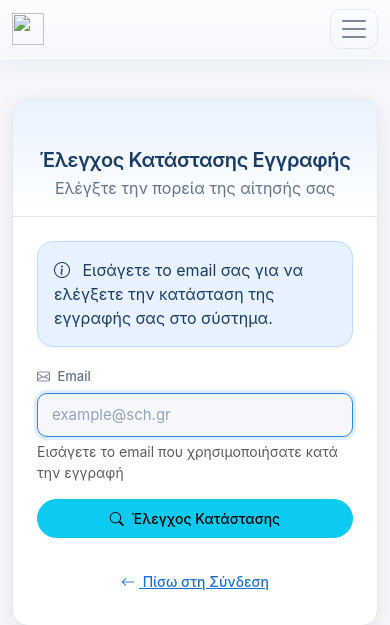
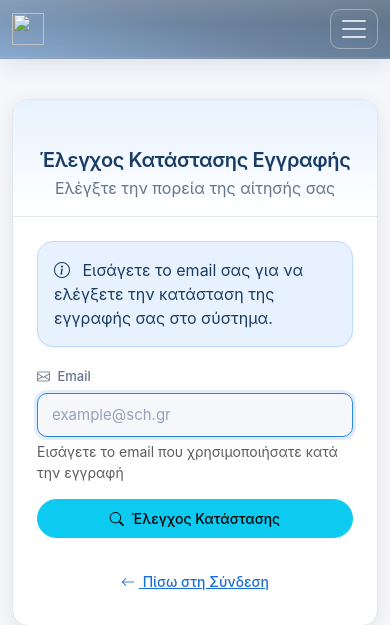
Before and after one commit to apettas/adeies5, a Django app: template templates/accounts/registration_status.html in a window 390 px wide. Shown: the top 625 px of the page. Run offline with Django 5.2, Linux system fonts and the light colour scheme; the template is opened without the code that fills it, so the values that code supplies are empty; some libraries are stand-ins or nearby versions.

Commit message:
style: match navbar liquid glass chrome to footer
Use the same dark translucent gradient, blur, and edge highlights on header and mobile tab bar so the glass effect is visible and consistent with the footer.

Co-authored-by: Cursor <cursoragent@cursor.com>

```diff
--- a/static/css/alkinoos-theme.css
+++ b/static/css/alkinoos-theme.css
@@ -41,15 +41,21 @@
     --radius-pill: 999px;
     --radius-input: 10px;
 
-    /* Liquid glass surfaces */
+    /* Liquid glass surfaces (κοινό chrome header/footer) */
     --glass-blur: blur(14px) saturate(150%);
-    --glass-bg-nav: rgba(255, 255, 255, 0.68);
-    --glass-bg-nav-end: rgba(245, 247, 250, 0.58);
-    --glass-bg-footer: rgba(26, 61, 102, 0.62);
-    --glass-bg-footer-end: rgba(37, 99, 168, 0.52);
-    --glass-edge-light: rgba(255, 255, 255, 0.55);
-    --glass-edge-footer: rgba(255, 255, 255, 0.16);
-    --glass-shadow: 0 4px 24px rgba(26, 61, 102, 0.06);
+    --glass-chrome-deep: rgba(20, 48, 78, 0.68);
+    --glass-chrome-mid: rgba(26, 61, 102, 0.62);
+    --glass-chrome-light: rgba(37, 99, 168, 0.52);
+    --glass-edge-chrome: rgba(255, 255, 255, 0.16);
+    --glass-edge-highlight: rgba(255, 255, 255, 0.1);
+    --glass-text-chrome: rgba(255, 255, 255, 0.88);
+    --glass-text-chrome-muted: rgba(255, 255, 255, 0.65);
+    --glass-shadow: 0 4px 24px rgba(26, 61, 102, 0.12);
+    /* Legacy aliases */
+    --glass-bg-footer: var(--glass-chrome-mid);
+    --glass-bg-footer-end: var(--glass-chrome-light);
+    --glass-edge-footer: var(--glass-edge-chrome);
+    --glass-edge-light: var(--glass-edge-chrome);
 
     /* Bootstrap overrides */
     --bs-primary: #1a6fd4;
@@ -107,14 +113,16 @@ h1, h2, h3, h4, h5, h6,
     position: relative;
     isolation: isolate;
     background: linear-gradient(
-        180deg,
-        var(--glass-bg-nav) 0%,
-        var(--glass-bg-nav-end) 100%
+        195deg,
+        var(--glass-chrome-deep) 0%,
+        var(--glass-chrome-mid) 48%,
+        var(--glass-chrome-light) 100%
     ) !important;
     backdrop-filter: var(--glass-blur);
     -webkit-backdrop-filter: var(--glass-blur);
-    border-bottom: 1px solid var(--glass-edge-light);
-    box-shadow: var(--glass-shadow);
+    border-bottom: 1px solid var(--glass-edge-chrome);
+    box-shadow: var(--glass-shadow), inset 0 -1px 0 var(--glass-edge-highlight);
+    color: var(--glass-text-chrome);
     min-height: 56px;
     padding-top: 8px;
     padding-bottom: 8px;
@@ -126,8 +134,8 @@ h1, h2, h3, h4, h5, h6,
     inset: 0;
     background: linear-gradient(
         180deg,
-        rgba(255, 255, 255, 0.28) 0%,
-        rgba(255, 255, 255, 0) 42%
+        rgba(255, 255, 255, 0.12) 0%,
+        rgba(255, 255, 255, 0) 40%
     );
     pointer-events: none;
     z-index: 0;
@@ -140,19 +148,25 @@ h1, h2, h3, h4, h5, h6,
 
 .alkinoos-navbar .navbar-brand {
     font-weight: 600;
-    color: var(--brand-navy) !important;
+    color: #fff !important;
     font-size: 1.05rem;
     letter-spacing: -0.01em;
 }
 
-.alkinoos-navbar .brand-logo {
+.alkinoos-navbar .brand-logo,
+.alkinoos-navbar .brand-logo-full {
     height: 36px;
     width: auto;
     object-fit: contain;
+    filter: brightness(1.12);
+}
+
+.alkinoos-navbar .text-brand {
+    color: #fff !important;
 }
 
 .alkinoos-navbar .nav-link {
-    color: var(--text-secondary) !important;
+    color: var(--glass-text-chrome-muted) !important;
     font-size: 0.9rem;
     font-weight: 500;
     border-radius: var(--radius-pill);
@@ -161,23 +175,28 @@ h1, h2, h3, h4, h5, h6,
 }
 
 .alkinoos-navbar .nav-link:hover,
-.alkinoos-navbar .nav-link:focus {
-    color: var(--primary-600) !important;
-    background: var(--bg-subtle);
+.alkinoos-navbar .nav-link:focus,
+.alkinoos-navbar .nav-link.show {
+    color: #fff !important;
+    background: rgba(255, 255, 255, 0.12);
 }
 
 .alkinoos-navbar .navbar-text {
-    color: var(--text-muted) !important;
+    color: var(--glass-text-chrome-muted) !important;
     font-size: 0.8rem;
 }
 
 .alkinoos-navbar .navbar-toggler {
-    border-color: var(--border-color);
+    border-color: rgba(255, 255, 255, 0.35);
     padding: 4px 8px;
 }
 
 .alkinoos-navbar .navbar-toggler-icon {
-    filter: invert(30%) sepia(20%) saturate(800%) hue-rotate(175deg);
+    filter: brightness(0) invert(1);
+}
+
+.alkinoos-navbar .notification-badge {
+    border-color: var(--glass-chrome-mid);
 }
 
 /* ── Role switcher ────────────────────────────────────── */
@@ -1076,15 +1097,9 @@ h1, h2, h3, h4, h5, h6,
 }
 
 @supports not ((backdrop-filter: blur(1px)) or (-webkit-backdrop-filter: blur(1px))) {
-    .alkinoos-navbar {
-        background: rgba(255, 255, 255, 0.94) !important;
-    }
-
-    .alkinoos-footer {
-        background: var(--brand-navy);
-    }
-
+    .alkinoos-navbar,
+    .alkinoos-footer,
     .mobile-tab-bar {
-        background: rgba(255, 255, 255, 0.94);
+        background: var(--brand-navy) !important;
     }
 }
```
Also changed, not shown: other parts of static/css/alkinoos-theme.css (+16 -14 lines).
